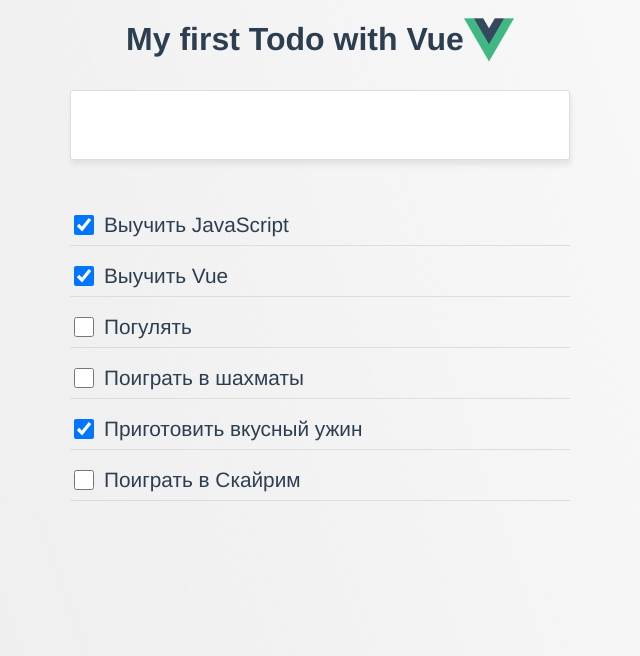
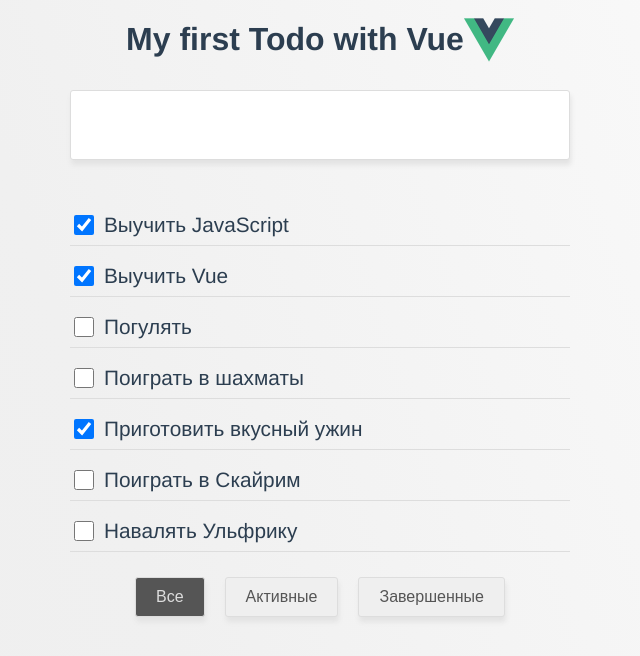
Before and after one commit to OrangeRaccoonAlex/Todo-on-Vue.js, a Vue app: page / in a window 1280 px wide. Shown: the top 656 px of the page, without its empty margins (320-960 px from the left). Built offline with nearby package versions, Linux system fonts and the light colour scheme; data requests are answered from the project's data file.

Commit message:
feat: добавила фильтры

```diff
--- a/db.json
+++ b/db.json
@@ -29,6 +29,11 @@
             "id": 5,
             "text": "Поиграть в Скайрим",
             "isComplete": false
+        },
+        {
+            "id": 6,
+            "text": "Навалять Ульфрику",
+            "isComplete": false
         }
     ]
 }
--- a/src/App.vue
+++ b/src/App.vue
@@ -13,26 +13,5 @@
   color: #2c3e50;
   padding: 0;
   margin: 0;
-  background: rgb(238, 238, 238);
-  background: linear-gradient(
-    71deg,
-    rgba(238, 238, 238, 1) 0%,
-    rgba(240, 240, 240, 1) 35%,
-    rgba(252, 252, 252, 1) 100%
-  );
-  height: 100vh;
-}
-
-#nav {
-  padding: 30px;
-}
-
-#nav a {
-  font-weight: bold;
-  color: #2c3e50;
-}
-
-#nav a.router-link-exact-active {
-  color: #42b983;
 }
 </style>
--- /dev/null
+++ b/src/components/ButtonGroup.vue
@@ -0,0 +1,36 @@
+<template>
+  <div>
+    <button
+      class="default-button"
+      :class="{'second-default-button': currentFilter === 'all'}"
+      @click="show('all')"
+    >Все</button>
+    <button
+      class="default-button"
+      :class="{'second-default-button': currentFilter === 'active'}"
+      @click="show('active')"
+    >Активные</button>
+    <button
+      class="default-button"
+      :class="{'second-default-button': currentFilter === 'completed'}"
+      @click="show('completed')"
+    >Завершенные</button>
+  </div>
+</template>
+
+<script>
+export default {
+  name: "ButtonGroup",
+  props: {
+    currentFilter: {
+      type: String,
+      required: true
+    }
+  },
+  methods: {
+    show(filterSelected) {
+      this.$emit("set-filter", filterSelected);
+    }
+  }
+};
+</script>
--- a/src/main.css
+++ b/src/main.css
@@ -1,4 +1,38 @@
 body{
     margin: 0;
     padding: 0;
+    background: rgb(238, 238, 238);
+    background: linear-gradient(
+        71deg,
+        rgba(238, 238, 238, 1) 0%,
+        rgba(240, 240, 240, 1) 35%,
+        rgba(252, 252, 252, 1) 100%
+    );
+    height: 100vh;
 }
+.default-button,
+.second-default-button{
+    box-sizing: border-box;
+    padding: 10px 20px;
+    border: solid 1px #ddd;
+    font-size: 1rem;
+    color: #555;
+    outline: none;
+    border-radius: 3px;
+    transition: all 0.3s ease;
+    box-shadow: 1px 5px 5px rgb(227, 227, 227);
+    margin: 10px 10px 50px;
+    cursor: pointer;
+}
+.second-default-button{
+    background: #555;
+    color: #ddd;
+}
+.default-button:hover{
+    background: #555;
+    color: #ddd;
+}
+.second-default-button:hover{
+    background: transparent;
+    color: #555;
+}
--- a/src/views/Home.vue
+++ b/src/views/Home.vue
@@ -2,7 +2,8 @@
   <div class="home">
     <Header app-name="My first Todo with Vue" />
     <Textfield @add-todo-item="showTodo" />
-    <TodoList :items="todos" @remove-todo-on-main="deleteTodo" />
+    <TodoList :items="filtration" @remove-todo-on-main="deleteTodo" />
+    <ButtonGroup @set-filter="setFilterButton" :currentFilter="filterButton" />
   </div>
 </template>
 
@@ -11,30 +12,38 @@
 import Header from "@/components/Header.vue";
 import Textfield from "@/components/Textfield.vue";
 import TodoList from "@/components/TodoList.vue";
+import ButtonGroup from "@/components/ButtonGroup.vue";
 
 export default {
   name: "Home",
   components: {
     Header,
     Textfield,
-    TodoList
+    TodoList,
+    ButtonGroup
   },
   data() {
     return {
-      // todos: [
-      //   { id: 0, text: "Выучить JavaScript", isComplete: true },
-      //   { id: 1, text: "Выучить Vue", isComplete: true },
-      //   { id: 2, text: "Погулять", isComplete: false },
-      //   { id: 3, text: "Поиграть в шахматы", isComplete: false },
-      //   { id: 4, text: "Приготовить вкусный ужин", isComplete: true },
-      //   { id: 5, text: "Поиграть в Скайрим", isComplete: false }
-      // ],
       index: null,
-      todos: []
+      todos: [],
+      filterButton: "all"
     };
   },
   created() {
     this.getData();
+  },
+  computed: {
+    filtration() {
+      switch (this.filterButton) {
+        case "active":
+          return this.todos.filter(todo => todo.isComplete === false);
+        case "completed":
+          return this.todos.filter(todo => todo.isComplete !== false);
+        case "all":
+        default:
+          return this.todos;
+      }
+    }
   },
   methods: {
     getData() {
@@ -68,6 +77,9 @@ export default {
         text: title,
         id: max + 1
       };
+    },
+    setFilterButton(filter) {
+      this.filterButton = filter;
     }
   }
 };
```
